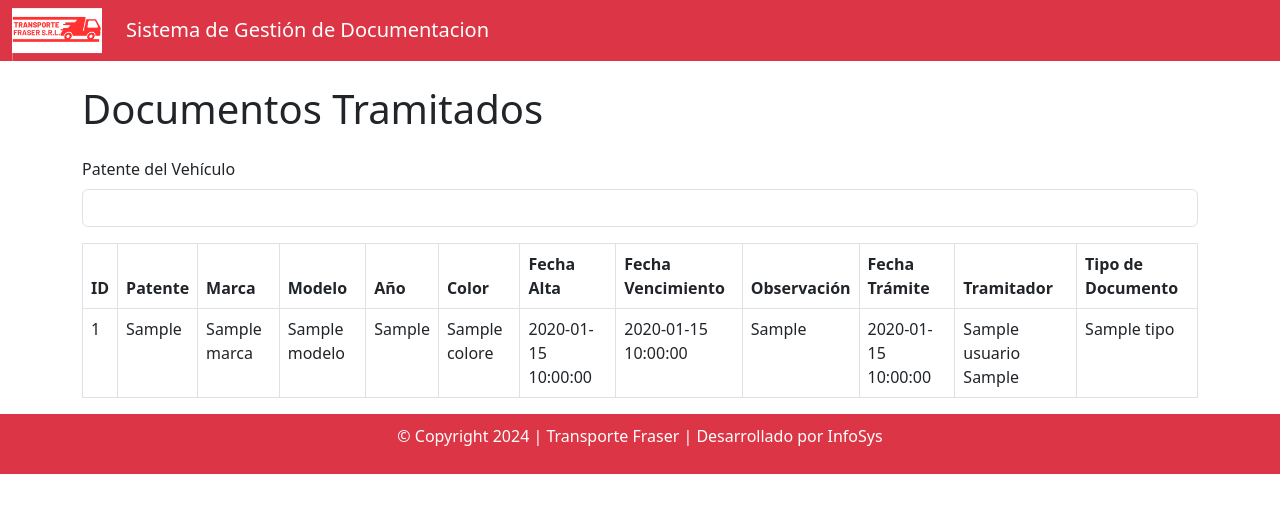
After one commit to aristides600/fraser, a PHP site: page /documentos_tramitados.php in a window 1280 px wide. The commit adds this page. Shown: the top 513 px of the page. Run offline with PHP 8.4, Linux system fonts and the light colour scheme; tables that the repository leaves empty or names only in its code hold one stand-in row (values such as "Sample post"); some libraries are stand-ins or nearby versions.

Commit message:
documentos pendientes y tramitados

```diff
--- a/api/documentos.php
+++ b/api/documentos.php
@@ -11,12 +11,14 @@ switch ($method) {
     case 'GET':
         $sql = "SELECT d.id, d.vehiculo_id, d.tipo_id, d.fecha_vencimiento, d.observacion,
                 v.patente, m.nombre AS marca_nombre, mo.nombre AS modelo_nombre,
-                t.nombre AS tipo_nombre, c.nombre AS color_nombre
+                t.nombre AS tipo_nombre, u.nombre AS usuario_nombre, u.apellido AS usuario_apellido, c.nombre AS color_nombre
                 FROM documentos d
                 JOIN vehiculos v ON d.vehiculo_id = v.id
                 JOIN marcas m ON v.marca_id = m.id
                 JOIN modelos mo ON v.modelo_id = mo.id
                 JOIN tipos t ON d.tipo_id = t.id
+                JOIN usuarios u ON d.usuario_id = u.id
+
                 JOIN colores c ON v.color_id = c.id WHERE d.estado = 1
                 ORDER BY d.fecha_vencimiento ASC";
         $result = $conn->query($sql);
--- /dev/null
+++ b/api/documentos_tramitados.php
@@ -0,0 +1,49 @@
+<?php
+// Conexión a la base de datos
+include 'db.php';
+
+if (isset($_GET['action'])) {
+    if ($_GET['action'] == 'data') {
+        $patente = isset($_GET['patente']) ? $_GET['patente'] : '';
+
+        // Consulta para obtener documentos y vehículos
+        $query = "
+            SELECT d.id, v.patente, m.nombre AS marca, mo.nombre AS modelo, v.anio, c.nombre AS color, d.fecha_alta, d.fecha_vencimiento, d.observacion, td.fecha_tramite, u.nombre, u.apellido, t.nombre AS tipo_documento
+            FROM documentos d
+            JOIN vehiculos v ON d.vehiculo_id = v.id
+            JOIN marcas m ON v.marca_id = m.id
+            JOIN modelos mo ON v.modelo_id = mo.id
+            JOIN colores c ON v.color_id = c.id
+            JOIN tramites_documentos td ON d.id = td.documento_id
+            JOIN usuarios u ON td.usuario_id = u.id
+            JOIN tipos t ON d.tipo_id = t.id
+        ";
+
+        if ($patente !== '') {
+            $query .= " WHERE v.patente LIKE ?";
+        }
+
+        $stmt = $conn->prepare($query);
+
+        if ($patente !== '') {
+            $stmt->bind_param('s', $patenteLike);
+            $patenteLike = "%$patente%";
+        }
+
+        $stmt->execute();
+        $result = $stmt->get_result();
+
+        $data = array();
+        if ($result->num_rows > 0) {
+            while ($row = $result->fetch_assoc()) {
+                $data[] = $row;
+            }
+        }
+        echo json_encode($data);
+    }
+
+    // Cerrar la conexión a la base de datos
+    $conn->close();
+    exit;
+}
+?>
--- /dev/null
+++ b/documentos_tramitados.php
@@ -0,0 +1,78 @@
+<!DOCTYPE html>
+<html lang="es">
+
+<head>
+    <meta charset="UTF-8">
+    <meta name="viewport" content="width=device-width, initial-scale=1.0">
+    <title>Documentos Tramitados y Vehículos</title>
+    <link href="https://cdn.jsdelivr.net/npm/bootstrap@5.3.0/dist/css/bootstrap.min.css" rel="stylesheet">
+    <link rel="stylesheet" href="./css/estilos.css">
+
+</head>
+
+<body>
+<?php include 'header.php'; ?>
+
+    <div id="app" class="container mt-4">
+        <h1 class="mb-4">Documentos Tramitados</h1>
+        <div class="mb-3">
+            <label for="patente" class="form-label">Patente del Vehículo</label>
+            <input type="search" v-model="patente" @input="obtenerDocumentos" class="form-control" id="patente" maxlength="7">
+        </div>
+
+
+        <!-- Mensaje si no hay coincidencias -->
+        <div v-if="sinCoincidencias" class="alert alert-warning" role="alert">
+            No se encontraron vehículos con esa patente.
+        </div>
+
+        <!-- Tabla combinada de Documentos y Vehículos -->
+        <div v-if="data.length > 0">
+            <table class="table table-bordered">
+                <thead>
+                    <tr>
+                        <th>ID</th>
+                        <th>Patente</th>
+                        <th>Marca</th>
+                        <th>Modelo</th>
+                        <th>Año</th>
+                        <th>Color</th>
+                        <th>Fecha Alta</th>
+                        <th>Fecha Vencimiento</th>
+                        <th>Observación</th>
+                        <th>Fecha Trámite</th>
+                        <th>Tramitador</th>
+                        <th>Tipo de Documento</th>
+                    </tr>
+                </thead>
+                <tbody>
+                    <tr v-for="item in data" :key="item.id">
+                        <td>{{ item.id }}</td>
+                        <td>{{ item.patente }}</td>
+                        <td>{{ item.marca }}</td>
+                        <td>{{ item.modelo }}</td>
+                        <td>{{ item.anio }}</td>
+                        <td>{{ item.color }}</td>
+                        <td>{{ item.fecha_alta }}</td>
+                        <td>{{ item.fecha_vencimiento }}</td>
+                        <td>{{ item.observacion }}</td>
+                        <td>{{ item.fecha_tramite }}</td>
+                        <td>{{ item.nombre }} {{ item.apellido }}</td>
+                        <td>{{ item.tipo_documento }}</td>
+                    </tr>
+                </tbody>
+            </table>
+        </div>
+        <div v-else>
+            <p>No se encontraron datos.</p>
+        </div>
+    </div>
+    <?php include 'footer.php'; ?>
+
+
+    <script src="https://cdn.jsdelivr.net/npm/vue@3.2.33/dist/vue.global.js"></script>
+    <script src="https://cdn.jsdelivr.net/npm/axios/dist/axios.min.js"></script>
+    <script src="./js/documentos_tramitados.js"></script>
+</body>
+
+</html>
--- /dev/null
+++ b/js/documentos_tramitados.js
@@ -0,0 +1,49 @@
+const { createApp } = Vue;
+
+createApp({
+    data() {
+        return {
+            patente: '', // Valor de búsqueda
+            data: [],    // Almacenará todos los datos combinados
+            sinCoincidencias: false // Para mostrar mensaje si no hay coincidencias
+        };
+    },
+    mounted() {
+        this.cargarDatos(); // Cargar todos los datos al iniciar
+    },
+    methods: {
+        cargarDatos() {
+            axios.get('api/documentos_tramitados.php', {
+                params: {
+                    action: 'data'
+                }
+            })
+            .then(response => {
+                this.data = response.data;
+                this.sinCoincidencias = this.data.length === 0;
+            })
+            .catch(error => {
+                console.error(error);
+            });
+        },
+        obtenerDocumentos() {
+            if (this.patente.length > 0) {
+                axios.get('api/documentos_tramitados.php', {
+                    params: {
+                        action: 'data',
+                        patente: this.patente
+                    }
+                })
+                .then(response => {
+                    this.data = response.data;
+                    this.sinCoincidencias = this.data.length === 0;
+                })
+                .catch(error => {
+                    console.error(error);
+                });
+            } else {
+                this.cargarDatos(); // Cargar todos los datos si no hay búsqueda
+            }
+        }
+    }
+}).mount('#app');
--- a/login.php
+++ b/login.php
@@ -62,7 +62,7 @@ require_once 'api/autenticacion_abierta.php';
             <a class="navbar-brand" href="#">
                 <img src="./img/Logo.png" alt="Logo" width="50" height="40" class="d-inline-block align-text-top">
             </a>
-            <h3>Sistema de Documentacion</h3>
+            <h3>Sistema de Documentación</h3>
             <form @submit.prevent="login" class="text-center">
                 <div class="mb-3 text-center">
                     <label for="usuario" class="form-label">Usuario:</label>
```
Also changed, not shown: documentos.php (+15 -0 lines), index.php (+9 -2 lines), js/documentos.js (+12 -2 lines), vehiculos.php (+9 -4 lines). Lines whose indentation alone changed are shown as unchanged.
